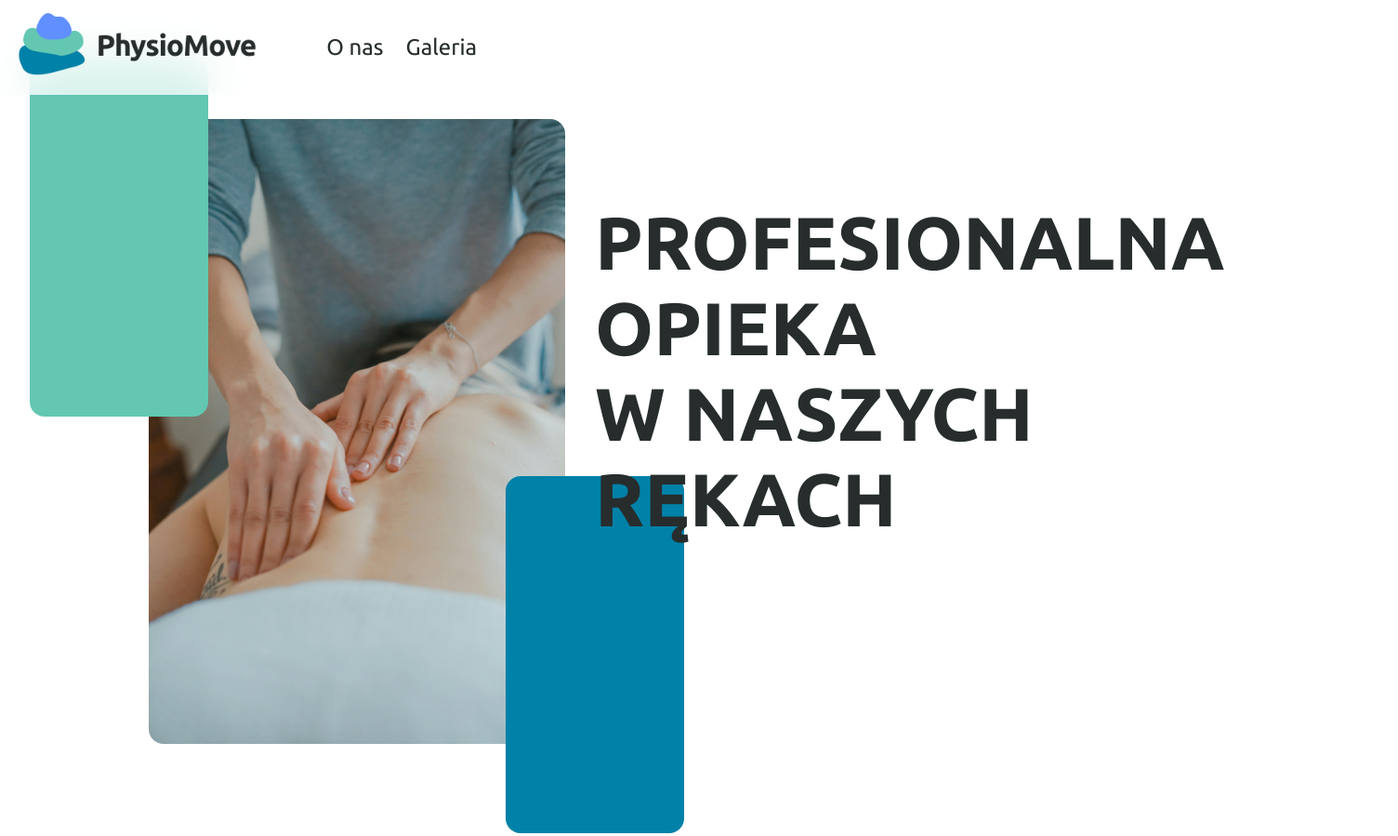
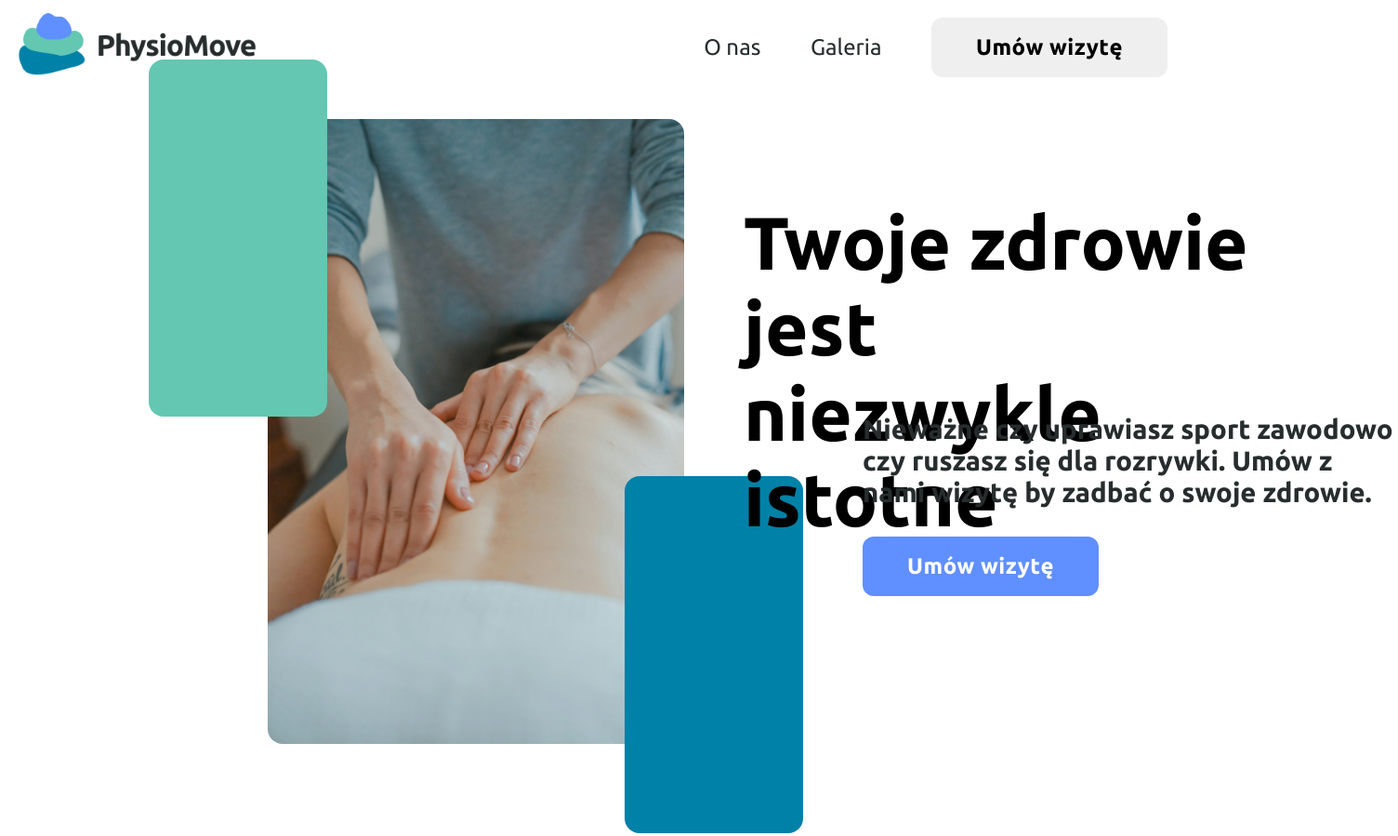
Before and after one commit to Ven0m474/PhysioMove, a plain HTML site: page index.html in a window 1280 px wide. Shown: the top 899 px of the page at 93% size, 1504 px wide, since content can reach past the window. Drawn offline with Linux system fonts and the light colour scheme.

Commit message:
navigation and css tweaks

```diff
--- a/gallery.css
+++ b/gallery.css
@@ -1,8 +1,10 @@
 .gallery img{
-    height: 300px;
+    height: 20em;
+    border-radius: 1em;
 }
 .gallery{
     display: flex;
     flex-wrap: wrap;
     justify-content: center;
+    gap: 1em;
 }
--- a/index.html
+++ b/index.html
@@ -7,23 +7,41 @@
     <title>PhysioMove</title>
     <link rel="stylesheet" href="main.css">
     <link rel="stylesheet" href="gallery.css">
+    <script src="js/scroll.js" defer></script>
 </head>
 <body>
     <nav>
         <a href="index.html">
             <img src="img/PM_logo.png" alt="PhysioMove logo">
         </a>
-        <a href="#text">O nas</a>
-        <a href="gallery.html">Galeria</a>
+        <div>
+            <a href="#text">O nas</a>
+            <a href="gallery.html">Galeria</a>
+            <a href="#form">
+                <button class="primary">
+                    Umów wizytę
+                </button>
+            </a>
+        </div>
     </nav>
     <div id="top"></div>
     <header>
         <div class="shape" style="background-color: var(--tiffany-blue); top: 4em; left: 2em;"></div>
         <img src="img/banner.jpg" alt="Physio">
         <div class="shape" style="background-color: var(--cerulean); top: 32em; left: 34em"></div>
-        <h1>profesionalna opieka<br> w naszych rękach</h1>
-        <div class="space-maker"></div>
+        <h1>Twoje zdrowie jest<br>niezwykle istotne</h1>
+        <div class="text-space">
+            <p>
+                Nieważne czy uprawiasz sport zawodowo czy ruszasz się dla rozrywki. Umów z nami wizytę by zadbać o swoje zdrowie.
+            </p>
+            <a href="#form">
+                <button class="primary">
+                    Umów wizytę
+                </button>
+            </a>
+        </div>
     </header>
+    <div class="space-maker"></div>
     <main>
         <section id="text">
             <h2>Profesionalna opieka</h2>
@@ -49,7 +67,13 @@
                 <img src="img/gallery10.jpg" alt="gallery10">
             </div>
         </section>
-        <section id="form"></section>
+        <section id="form">
+            <h2>Umów wizytę</h2>
+            <form>
+                <label for="problem">Opisz swój problem:</label><br>
+                <textarea name="problem" id="problem"></textarea>
+            </form>
+        </section>
     </main>
     <footer>
         <img src="img/PM_logo_white.png" alt="PhysioMove logo">
--- /dev/null
+++ b/js/scroll.js
@@ -0,0 +1,5 @@
+document.addEventListener("scroll", () => {
+    document.documentElement.style.setProperty("--scroll-y-px", -window.scrollY + "px")
+    document.documentElement.style.setProperty("--scroll-y-deg", -window.scrollY + "deg")
+    window.scrollY > 0 ? document.body.classList.add("scroll-non-zero") : document.body.classList.remove("scroll-non-zero")
+})
--- a/main.css
+++ b/main.css
@@ -5,7 +5,9 @@
     --gunmetal: #272d2dff;
     --tiffany-blue: #63c7b2ff;
     --cerulean: #0081a7ff;
-    --blue-crayola: #3772ffff;
+    --blue-crayola: #608fffff;
+
+    scroll-behavior: smooth;
 }
 
 body {
@@ -14,22 +16,62 @@ body {
     padding: 0;
     font-family: "Ubuntu", "Roboto", sans-serif;
     color: var(--gunmetal);
+
+    /** Remove if causes issues */
+    overflow-x: hidden;
 }
 
+button {
+    border: none;
+    border-radius: 0.5em;
+    padding: 0.75em 2em;
+    font-weight: bold;
+    font-family: "Ubuntu", "Roboto", sans-serif;
+    letter-spacing: 0.5px;
+    font-size: 18pt;
+
+    transition: 0.3s ease-in-out background-color;
+    transition: ease-out 0.15s;
+}
+button:hover {
+    cursor: pointer;
+}
+body > :not(nav) button.primary, .scroll-non-zero button.primary {
+    background-color: var(--blue-crayola);
+    color: white;
+
+    transition: ease-out 0.15s;
+    box-shadow: 0px 10px 10px -10px #ffffff00,
+                0px 0px 25px -25px var(--blue-crayola);
+}
+button.primary:hover {
+    box-shadow: 0px 11px 10px -9px var(--blue-crayola),
+                0px 30px 25px -25px var(--blue-crayola);
+    transform: translateY(-4px);
+}
+
+/*! NAVIGATION*/
 nav {
     position: fixed;
     z-index: 999;
     top: 0;
     width: 100%;
 
-    background-color: rgba(255, 255, 255, 0.75);
-    backdrop-filter: blur(24px);
-
     display: flex;
     align-items: center;
     gap: 1em;
 
     font-size: 18pt;
+
+    transition: 0.2s ease-in-out;
+    background: rgba(255, 255, 255, 0.0);
+    backdrop-filter: blur(0px);
+    box-shadow: 0px 0px 0px 0px rgba(0, 0, 0, 0.1);
+}
+.scroll-non-zero nav {
+    background: rgba(255, 255, 255, 0.75);
+    backdrop-filter: blur(24px);
+    box-shadow: 0px 4px 20px 0px rgba(0, 0, 0, 0.1);
 }
 nav img {
     height: 4em;
@@ -38,7 +80,20 @@ nav a {
     text-decoration: none;
     color: var(--gunmetal);
 }
+nav div {
+    position: absolute;
+    right: 1em;
+}
+nav div>* {
+    margin-left: 2em;
+}
 
+/*! HEADER */
+header {
+    position: relative;
+    left: 10%;
+    /* transform: rotateX(calc(var(--scroll-y-deg)*0.2)); */
+}
 header div.shape {
     width: 12em;
     height: 24em;
@@ -49,22 +104,33 @@ header img {
     top: 8em;
     z-index: -1;
 }
-header div.shape, header img, header h1 {
+header div.shape, header img, header h1, header .text-space {
     border-radius: 1em;
     display: block;
     position: absolute;
 }
 header h1 {
-    left: 40rem;
+    left: 42rem;
     top: 10rem;
     font-size: 60pt;
-    text-transform: uppercase;
+    color: black;
+    /* text-transform: uppercase; */
 }
-
-header .space-maker {
+header .text-space {
+    top: 26rem;
+    left: 50rem;
+    font-size: 22pt;
+    width: 36rem;
+    font-weight: bold;
+}
+.space-maker {
     height: 64em;
 }
 
+/*! GENERIC SECTION*/
+section {
+    text-align: center;
+}
 section h2 {
     font-size: 38pt;
 }
@@ -72,20 +138,24 @@ section p {
     font-size: 16pt;
 }
 
+/*! TEXT SECTION*/
 section#text {
-    text-align: center;
     width: clamp(200px, 60%, 1200px);
     margin: 0 auto;
+    transform: translateY(max(calc(var(--scroll-y-px) + 200px), -100px));
 }
 
+/*! SLIDER SECTION*/
 section#slider {
     height: 48rem;
     display: flex;
+    justify-content: center;
 }
 section#slider img {
-    width: 100%;
+    /* width: 100%; */
 }
 
+/*! FOOTER*/
 footer{
     background-color: var(--gunmetal);
     color: white;
@@ -93,7 +163,6 @@ footer{
     height: 14em;
     padding-top: 3em;
 }
-
 footer img {
     width: 20em;
 }
```
